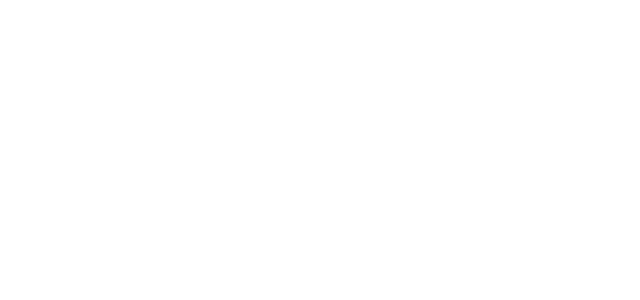
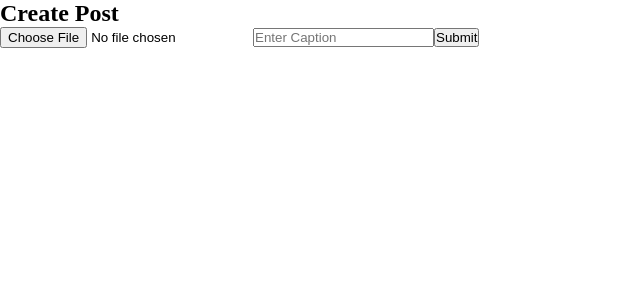
Before and after one commit to shreyadhingra12/Image-Post_app, a React app in the folder frontend/: page /create-post in a window 1280 px wide. Before the commit this address had no page. Shown: the top 300 px of the page, without its empty margins (0-640 px from the left). Built offline with nearby package versions, Linux system fonts and the light colour scheme; the HTML template or start-up script is replaced by a standard one.

Commit message:
added CreatePost component

```diff
--- a/frontend/src/App.jsx
+++ b/frontend/src/App.jsx
@@ -1,5 +1,6 @@
 import React from "react";
 import {BrowserRouter as Router, Routes, Route} from "react-router-dom"
+import CreatePost from "./pages/CreatePost";
 /*
 BrowserRouter -> Enables routing in your React application.
 Routes ->	Groups all your route definitions.
@@ -9,7 +10,7 @@ const App = () =>{
   return(
    <Router>
       <Routes>
-          <Route path="/" element={<h1>Hello World</h1>}/>
+          <Route path="/create-post" element={<CreatePost/>}/>
           <Route path="/about" element={<h1>About Us</h1>}/>
       </Routes>
    </Router>
--- /dev/null
+++ b/frontend/src/pages/CreatePost.jsx
@@ -0,0 +1,22 @@
+import React from "react";
+
+const CreatePost = () => {
+  return (
+    <section className="create-post-section">
+      <h1>Create Post</h1>
+
+      <form>
+        <input type="file" name="image" accept="image/*" />
+        <input
+          type="text"
+          name="caption"
+          placeholder="Enter Caption"
+          required
+        />
+        <button type="submit">Submit</button>
+      </form>
+    </section>
+  );
+};
+
+export default CreatePost;
```
